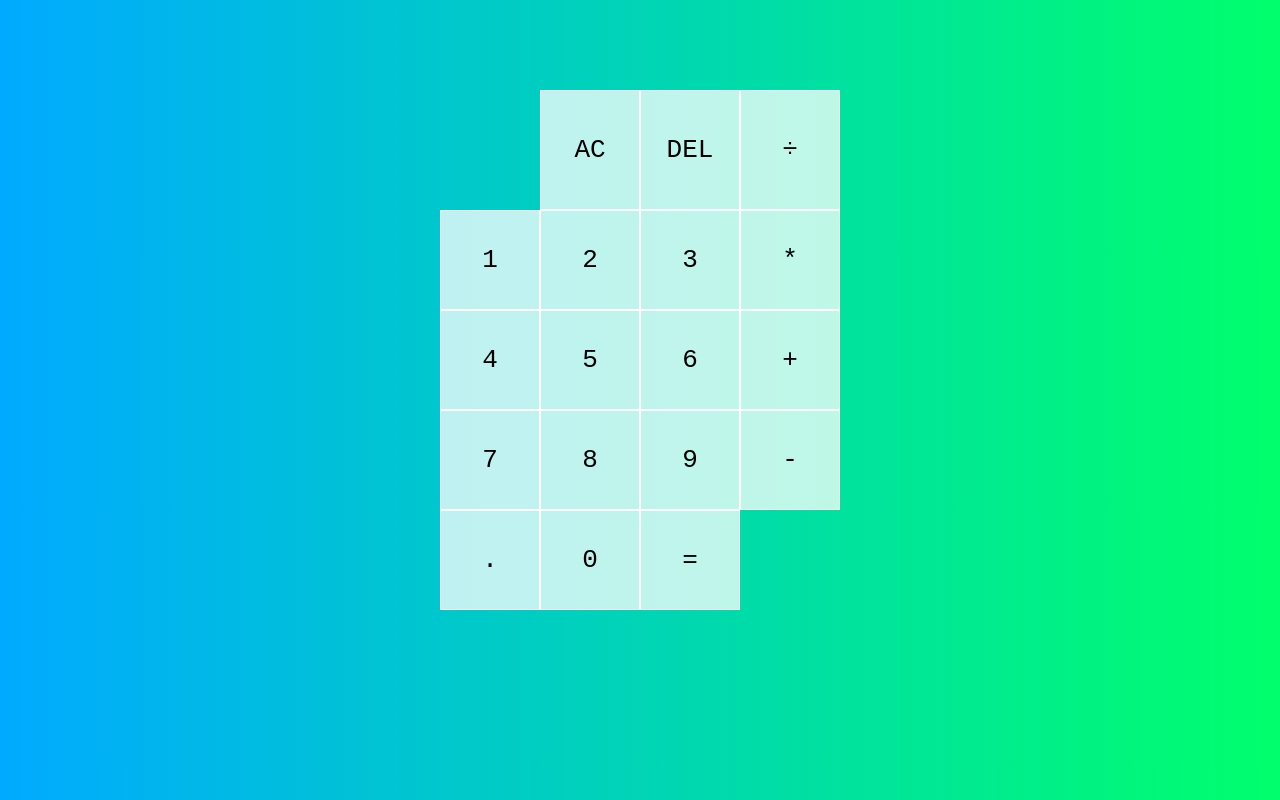
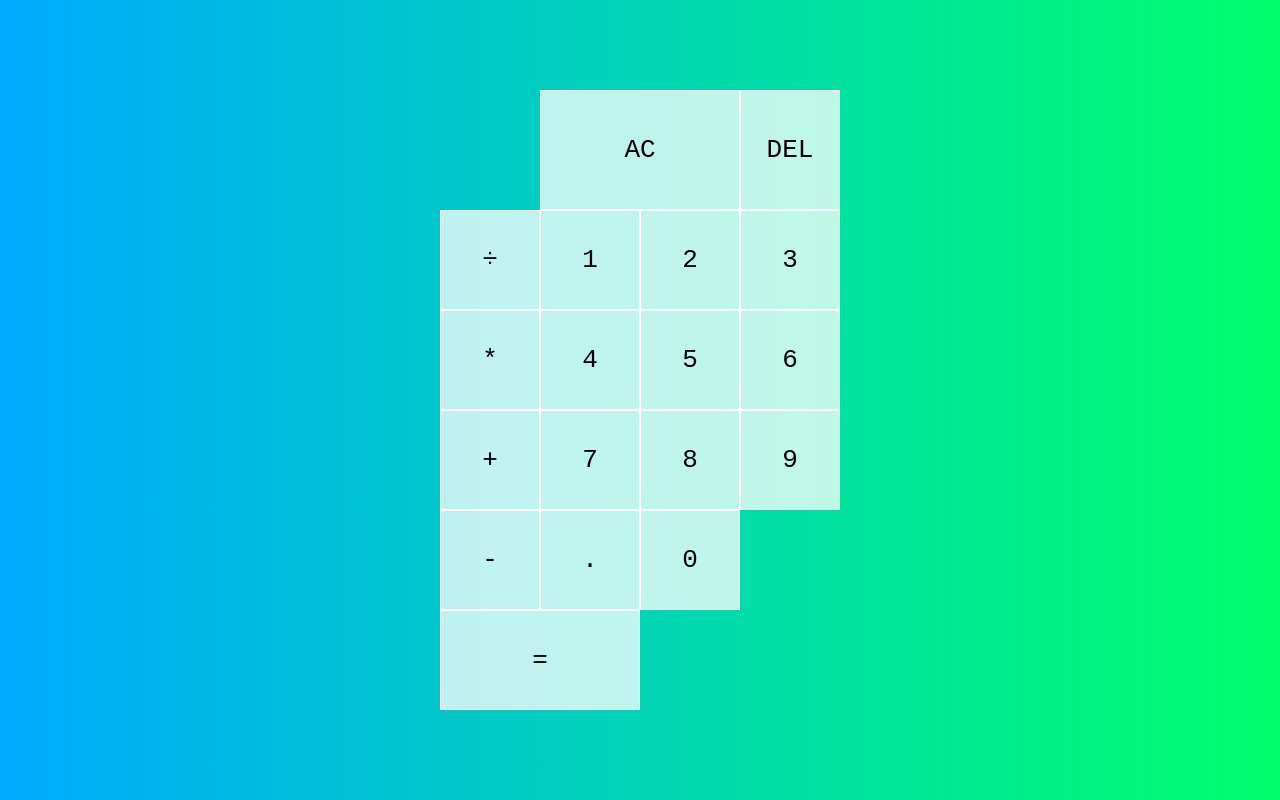
Before and after one commit to XxArebPlayzxX/Lua, a plain HTML site: page Calculator/index.html in a window 1280 px wide. Drawn offline with Linux system fonts and the light colour scheme.

Commit message:
Update styles.css

```diff
--- a/Calculator/styles.css
+++ b/Calculator/styles.css
@@ -32,5 +32,5 @@ body {
 }
 
 .span-two {
-    grid-colomn: span 2;
+    grid-column: span 2;
 }
```
